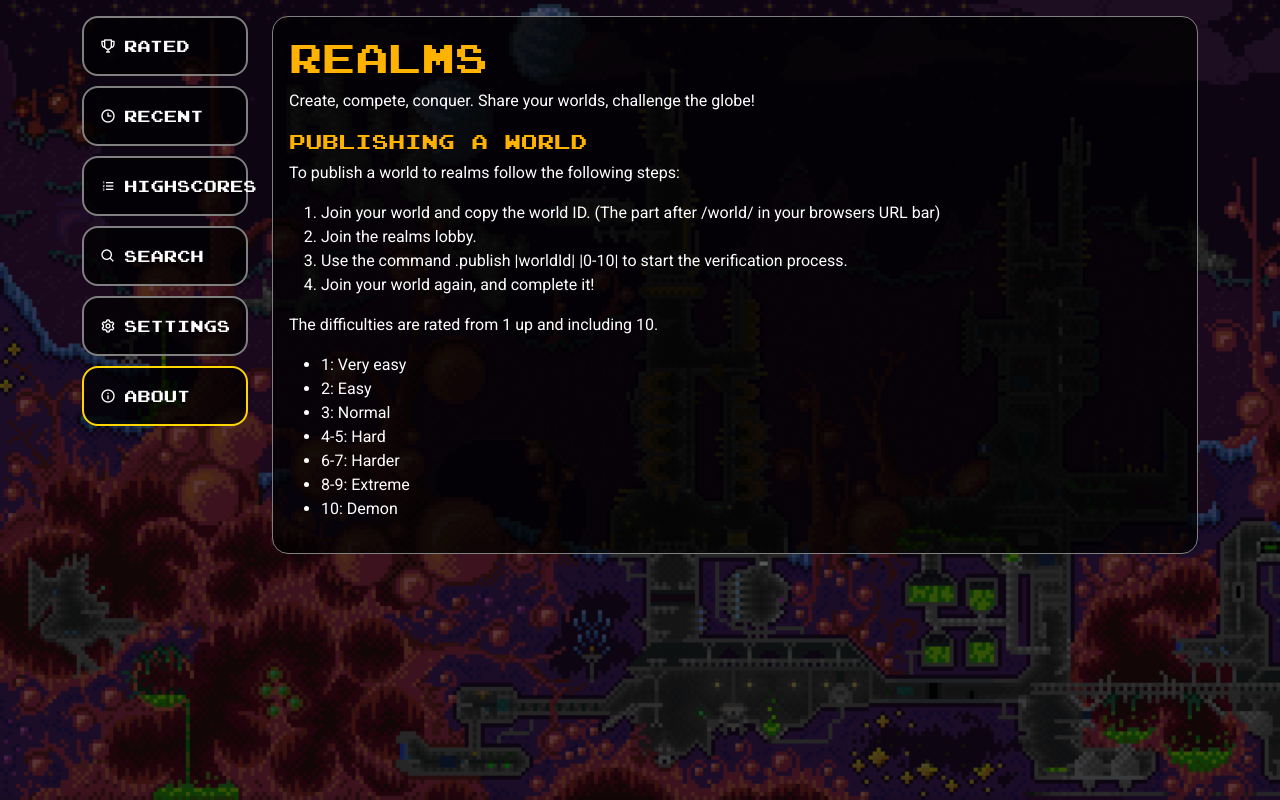
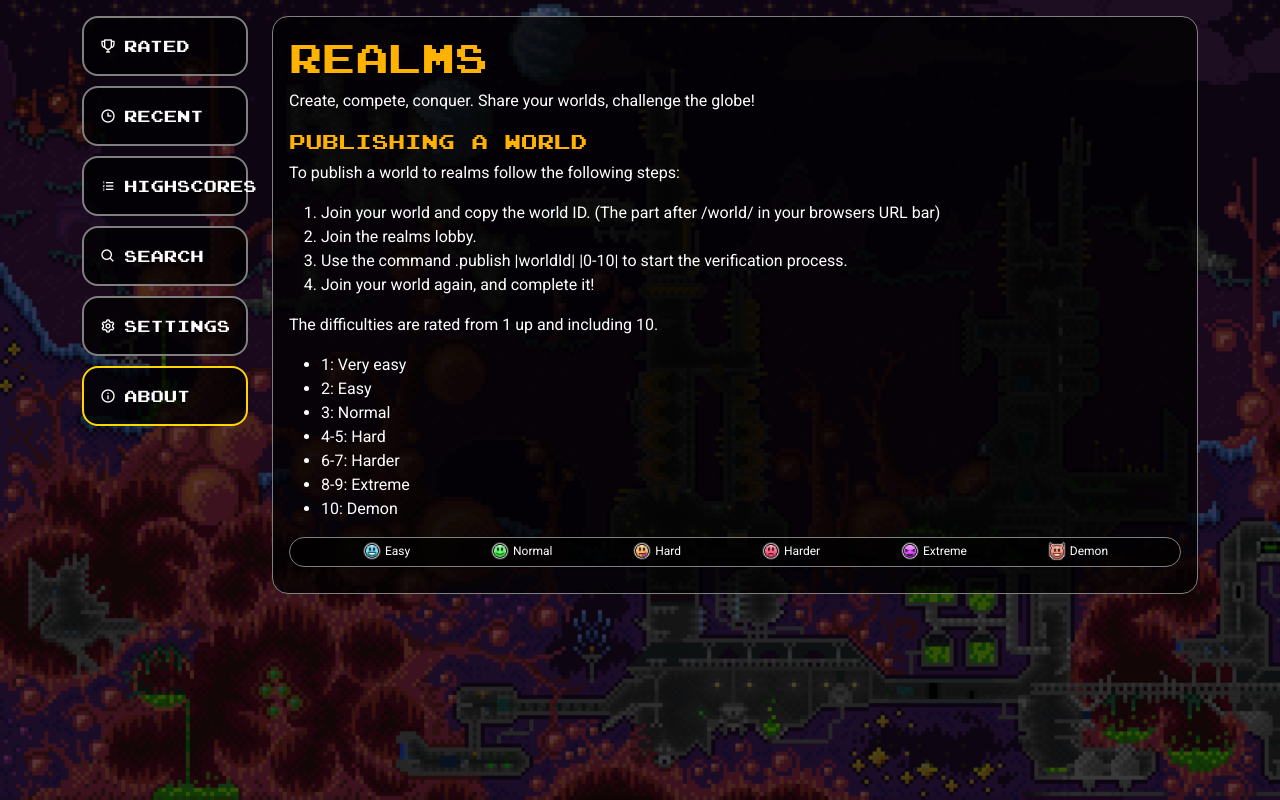
Before and after one commit to MartenM/Realms-Web, a SvelteKit app: page /about in a window 1280 px wide. Built offline with nearby package versions, Linux system fonts and the light colour scheme; no server answers.

Commit message:
Added DifficultyBar.svelte & fixed scroll.

```diff
--- a/src/ambient.d.ts
+++ b/src/ambient.d.ts
@@ -37,3 +37,8 @@ interface PlayerProfile {
     totalPlays:    number;
     completedWorlds: number;
 }
+
+interface DifficultyMeta {
+    icon: Image,
+    name: string,
+}
--- /dev/null
+++ b/src/lib/DifficultyImages.ts
@@ -0,0 +1,45 @@
+
+import unknownIcon from "$lib/images/difficulties/unkown.png";
+import easy from "$lib/images/difficulties/2.png";
+import normal from "$lib/images/difficulties/3.png";
+import hard from "$lib/images/difficulties/4.png";
+import harder from "$lib/images/difficulties/5.png";
+import extreme from "$lib/images/difficulties/6.png";
+import demon from "$lib/images/difficulties/7.png";
+
+export {
+    unknownIcon,
+    easy,
+    normal,
+    hard,
+    harder,
+    extreme,
+    demon
+}
+
+export const difficultyMetas: DifficultyMeta[]  = [
+    {
+        icon: easy,
+        name: "Easy",
+    },
+    {
+        icon: normal,
+        name: "Normal",
+    },
+    {
+        icon: hard,
+        name: "Hard",
+    },
+    {
+        icon: harder,
+        name: "Harder",
+    },
+    {
+        icon: extreme,
+        name: "Extreme",
+    },
+    {
+        icon: demon,
+        name: "Demon",
+    },
+]
--- /dev/null
+++ b/src/lib/components/DifficultyBar.svelte
@@ -0,0 +1,41 @@
+<script lang="ts">
+    import { difficultyMetas} from "$lib/DifficultyImages";
+
+</script>
+
+<div class="realm-box bar">
+    {#each difficultyMetas as meta}
+        <div class="difficulty">
+            <img src="{meta.icon}" alt="{meta.name}"/>
+            <div>{meta.name}</div>
+        </div>
+    {/each}
+</div>
+
+<style>
+    .bar {
+        margin-top: 10px;
+        margin-bottom: 10px;
+
+        padding: 0.2em 2em;
+
+        display: flex;
+        flex-direction: row;
+        justify-content: space-around;
+        align-content: center;
+    }
+
+    .difficulty img {
+        height: 20px;
+        margin-right: 3px;
+    }
+
+    .difficulty {
+        display: flex;
+        align-content: center;
+        justify-content: center;
+
+        font-size: 12px;
+        line-height: 1.8;
+    }
+</style>
--- a/src/routes/(sidebar)/recent/+page.svelte
+++ b/src/routes/(sidebar)/recent/+page.svelte
@@ -1,6 +1,9 @@
 <script>
     import RealmBrowser from "$lib/components/realms/RealmBrowser.svelte";
+    import DifficultyBar from "$lib/components/DifficultyBar.svelte";
 </script>
 
 
 <RealmBrowser title={"Published Realms"} subTitle={"Recently published realms by community members."}/>
+
+<DifficultyBar/>
--- a/src/routes/(wide)/about/+page.svelte
+++ b/src/routes/(wide)/about/+page.svelte
@@ -1,5 +1,6 @@
 <script>
 
+import DifficultyBar from "$lib/components/DifficultyBar.svelte";
 </script>
 
 <svelte:head>
@@ -36,6 +37,8 @@
 		<li>8-9: Extreme</li>
 		<li>10: Demon</li>
 	</ul>
+
+	<DifficultyBar/>
 </div>
 
 <style>
--- a/src/routes/(wide)/profile/[username]/+page.ts
+++ b/src/routes/(wide)/profile/[username]/+page.ts
@@ -1,5 +1,4 @@
 import { error } from '@sveltejs/kit';
-import type {PlayerProfile} from "../../../../ambient";
 import {
     PUBLIC_API_URL
 } from '$env/static/public';
```
Also changed, not shown: src/routes/+page.svelte (+3 -6 lines).
